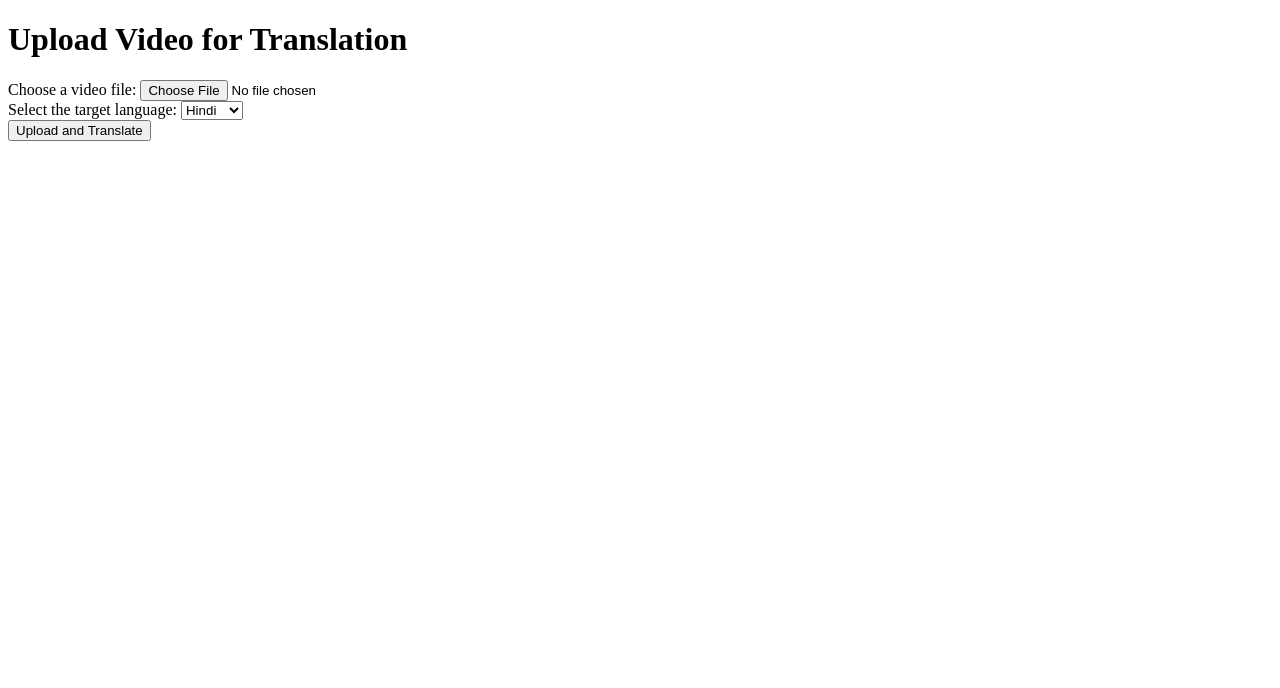
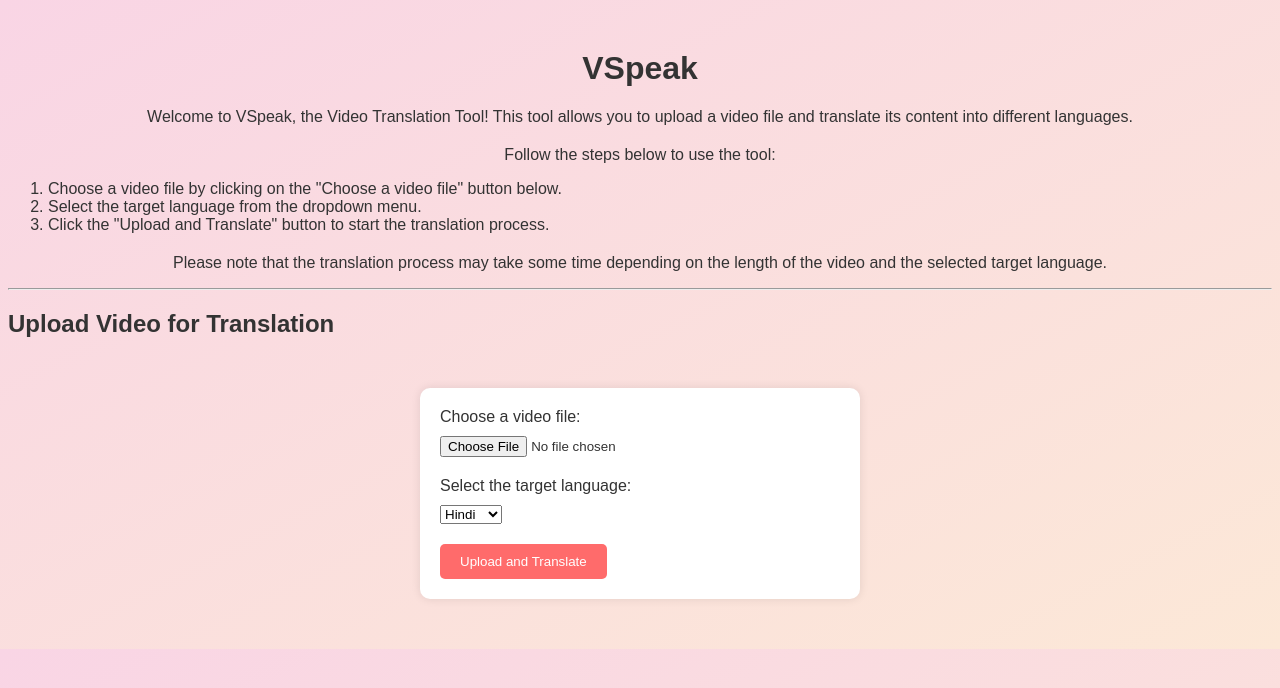
Before and after one commit to Parzival7566/V_Speak, a Flask app: page / in a window 1280 px wide. Shown: the top 688 px of the page. Run offline with Flask 3, Linux system fonts and the light colour scheme; parts of the project's set-up code (start-up, migrations or seed data) failed here and were passed over.

Commit message:
Made changes to get software running

```diff
--- a/app.py
+++ b/app.py
@@ -1,32 +1,45 @@
-from flask import Flask, request, render_template, redirect, url_for
+from flask import Flask, request, render_template
 from werkzeug.utils import secure_filename
 import os
 import logging
 import webbrowser
-import sys
 
 from video_processing.video_processor import extract_audio
 from speech_2_txt.stt import perform_stt
 from grammar.grammar_check import gc
-
+from translation.translate import translate_text
+from moviepy.editor import VideoFileClip, AudioFileClip, clips_array
+from gtts import gTTS  # Import Google Text-to-Speech (gTTS)
 
 app = Flask(__name__)
 
 # Configure the upload and audio directories
 app.config['UPLOAD_FOLDER'] = 'uploads'
 app.config['AUDIO_FOLDER'] = 'audio'
+app.config['OUTPUT_FOLDER'] = 'static/output'
 app.config['ALLOWED_EXTENSIONS'] = {'mp4'}
 
 # Logging configuration
 log_format = '%(asctime)s [%(levelname)s] - %(message)s'
 logging.basicConfig(filename='log.txt', level=logging.INFO, format=log_format)
 
-# Ensure upload and audio directories exist
+# Define a mapping of language names to language codes
+language_mapping = {
+    'Hindi': 'hi',
+    'Tamil': 'ta',
+    'Telugu': 'te',
+    # Add more languages as needed
+}
+
+# Ensure upload, audio, and output directories exist
 if not os.path.exists(app.config['UPLOAD_FOLDER']):
     os.makedirs(app.config['UPLOAD_FOLDER'])
 
 if not os.path.exists(app.config['AUDIO_FOLDER']):
     os.makedirs(app.config['AUDIO_FOLDER'])
+
+if not os.path.exists(app.config['OUTPUT_FOLDER']):
+    os.makedirs(app.config['OUTPUT_FOLDER'])
 
 # Function to check if a filename has an allowed extension
 def allowed_file(filename):
@@ -36,8 +49,14 @@ def allowed_file(filename):
 def index():
     return render_template('upload.html')
 
+# Define the original_video_path as a global variable
+original_video_path = None
+target_language = None
+
 @app.route('/upload', methods=['GET', 'POST'])
 def upload_video():
+    global original_video_path  # Declare original_video_path as a global variable
+
     if 'file' not in request.files:
         message = 'No file part'
         app.logger.error(message)
@@ -60,12 +79,15 @@ def upload_video():
             log_message = f'Audio extraction successful for file: {filename}'
             app.logger.info(log_message)
 
+            # Save the path of the original video file
+            original_video_path = os.path.abspath(filename)
+
             # After performing STT conversion
             recognized_text = perform_stt(audio_filename)
-            corrected_text=gc(recognized_text)
+            corrected_text = gc(recognized_text)
 
-            # Return the corrected text to the user
-            return f'{corrected_text}'
+            # Redirect to the audio review page
+            return render_template('audio_review.html', text=corrected_text, original_video_path=original_video_path)
         else:
             log_message = f'Audio extraction failed for file: {filename}'
             app.logger.error(log_message)
@@ -73,6 +95,62 @@ def upload_video():
 
     return 'Invalid file format.'
 
+@app.route('/review_audio', methods=['GET', 'POST'])
+def review_audio():
+    global target_language
+    if request.method == 'POST':
+        # Handle the form submission
+        corrected_text = request.form['text']
+
+        # Get the selected target language name from the form
+        selected_language_name = request.form['target_language']
+
+        # Get the corresponding language code from the mapping
+        target_language = language_mapping.get(selected_language_name)
+
+        if target_language:
+            # Perform translation based on the selected target language code
+            translated_text = translate_text(corrected_text, target_language)
+
+            # Redirect to the translation review page
+            return render_template('translation_review.html', text=translated_text, target_language=target_language)
+        else:
+            return 'Invalid target language selected.'
+    else:
+        # Render the review page
+        return render_template('audio_review.html')
+
+@app.route('/review_translation', methods=['GET', 'POST'])
+def review_translation():
+    # Handle the form submission
+    final_text = request.form['text']
+
+    video_filename = f'static/output/{os.path.basename(original_video_path)}_{target_language}.mp4'
+    audio_filename = f'static/output/{os.path.basename(original_video_path)}_{target_language}.mp3'
+
+    # Create a video clip from the original video file
+    video_clip = VideoFileClip(original_video_path)
+
+    # Create an audio clip from the translated text
+    tts = gTTS(final_text, lang=target_language)
+    tts.save(audio_filename)
+    audio_clip = AudioFileClip(audio_filename)
+
+    # Combine the video and audio clips
+    final_clip = video_clip.set_audio(audio_clip)
+
+    # Write the final video to a file
+    final_clip.write_videofile(video_filename)
+
+    # Get the output file path
+    output_file_path = f'/{video_filename}'
+
+    # Render the template with the appropriate variables
+    return render_template('display_video.html', video_filename=output_file_path, target_language=target_language)
+
 if __name__ == "__main__":
     webbrowser.open('http://127.0.0.1:5000/')
     app.run(debug=True)
+'''
+Ok, so firstly you fill in the last name or surname. Then go on to the next line fill in the given name or your first name. Next fill in the date of birth. You will find a drop-down menu. Click on that, and you will get the year of birth. Scroll down and get the year of birth first then fill in the documentation number and finally the country of citizenship, that again will be a drop-down menu.
+'''
--- a/grammar/grammar_check.py
+++ b/grammar/grammar_check.py
@@ -18,7 +18,7 @@ def gc(recognized_text):
         corrected_text = " ".join(corrected_sentences)
 
         # Return the corrected text to the user
-        return f'Grammar checking and text correction completed. Corrected text: {corrected_text}'
+        return (corrected_text)
     except Exception as e:
         # Handle any exceptions that occur during grammar checking
         return f'Grammar checking and text correction failed. Error: {str(e)}'
--- a/requirements.txt
+++ b/requirements.txt
@@ -6,3 +6,6 @@ SpeechRecognition
 pydub
 language_tool_python
 nltk
+translate
+gtts
+pyttsx3
--- /dev/null
+++ b/static/styles.css
@@ -0,0 +1,49 @@
+/* styles.css */
+
+body {
+    background-color: #F9D5E5;
+    background-image: linear-gradient(to bottom right, #F9D5E5, #FCE8D7);
+    color: #333333;
+    font-family: Arial, sans-serif;
+}
+
+h1 {
+    text-align: center;
+    margin-top: 50px;
+}
+
+form {
+    margin: 50px auto;
+    width: 400px;
+    padding: 20px;
+    background-color: #FFFFFF;
+    border-radius: 10px;
+    box-shadow: 0px 0px 10px rgba(0, 0, 0, 0.1);
+}
+
+label {
+    display: block;
+    margin-bottom: 10px;
+}
+
+input[type="file"] {
+    margin-bottom: 20px;
+}
+
+select {
+    margin-bottom: 20px;
+}
+
+input[type="submit"] {
+    background-color: #FF6B6B;
+    color: #FFFFFF;
+    border: none;
+    padding: 10px 20px;
+    border-radius: 5px;
+    cursor: pointer;
+}
+
+p {
+    text-align: center;
+    margin-top: 20px;
+}
--- a/templates/upload.html
+++ b/templates/upload.html
@@ -1,10 +1,21 @@
 <!DOCTYPE html>
 <html>
 <head>
-    <title>Video Translation</title>
+    <title>VSpeak</title>
+    <link rel="stylesheet" type="text/css" href="{{ url_for('static', filename='styles.css') }}">
 </head>
 <body>
-    <h1>Upload Video for Translation</h1>
+    <h1>VSpeak</h1>
+    <p>Welcome to VSpeak, the Video Translation Tool! This tool allows you to upload a video file and translate its content into different languages.</p>
+    <p>Follow the steps below to use the tool:</p>
+    <ol>
+        <li>Choose a video file by clicking on the "Choose a video file" button below.</li>
+        <li>Select the target language from the dropdown menu.</li>
+        <li>Click the "Upload and Translate" button to start the translation process.</li>
+    </ol>
+    <p>Please note that the translation process may take some time depending on the length of the video and the selected target language.</p>
+    <hr>
+    <h2>Upload Video for Translation</h2>
     <form action="/upload" method="POST" enctype="multipart/form-data">
         <label for="file">Choose a video file:</label>
         <input type="file" name="file" id="file" required>
@@ -14,7 +25,6 @@
             <option value="Hindi">Hindi</option>
             <option value="Tamil">Tamil</option>
             <option value="Telugu">Telugu</option>
-            <!-- Add more options as needed -->
         </select>
         <br>
         <input type="submit" value="Upload and Translate">
```
Also changed, not shown: templates/audio_review.html (added, +27 -0 lines), templates/display_video.html (added, +11 -0 lines), templates/translation_review.html (added, +18 -0 lines), translation/translate.py (added, +10 -0 lines), 4 other files.
